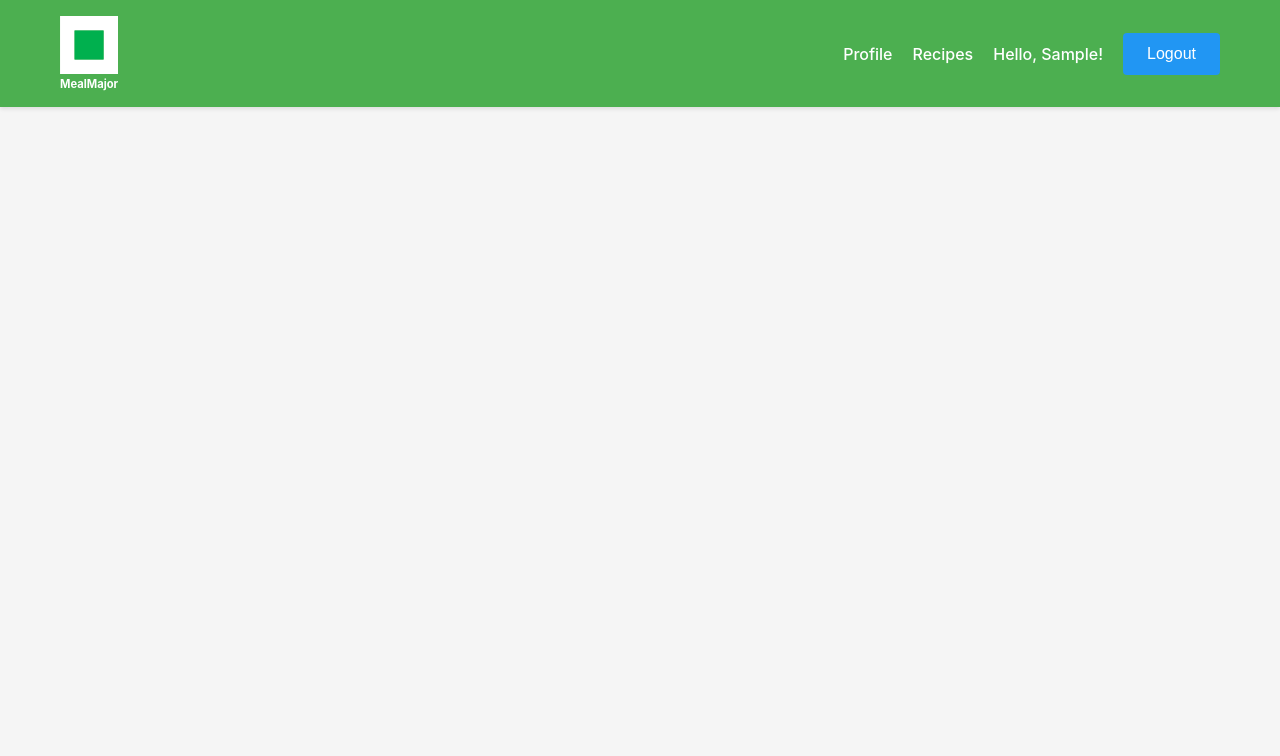
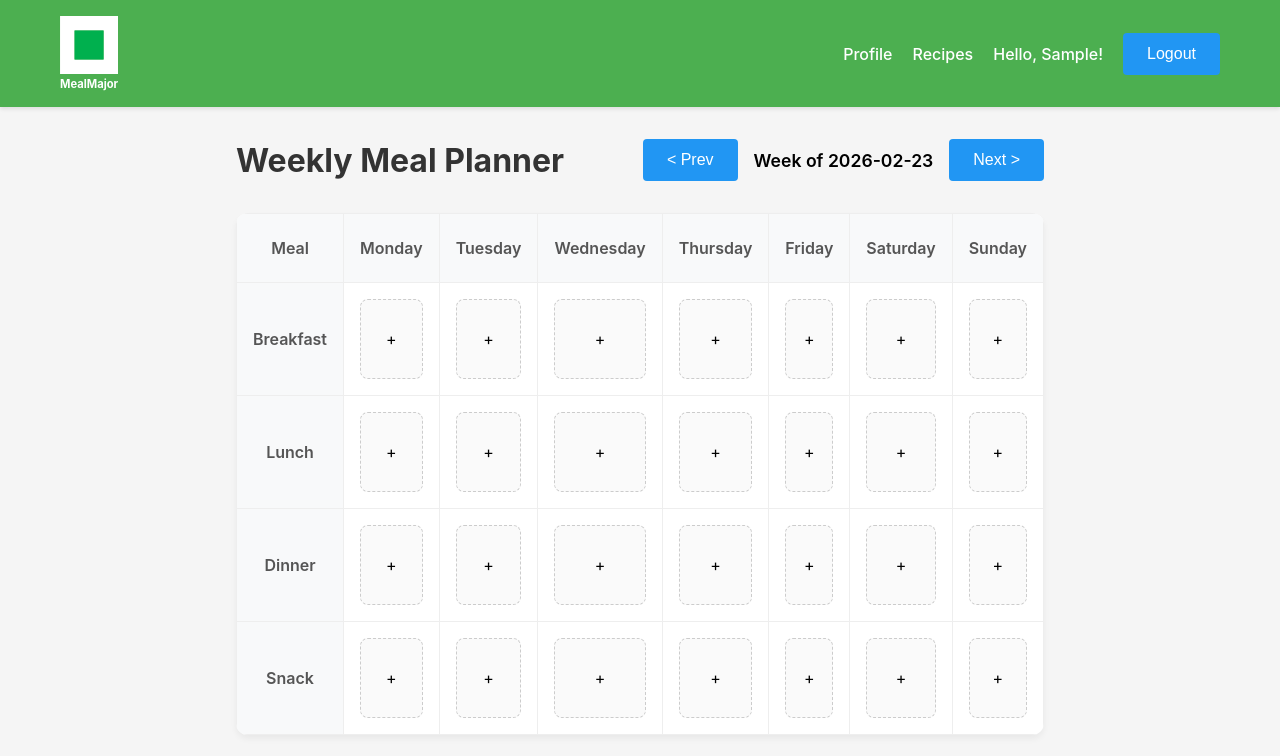
Before and after one commit to EliasYous/-Healthy-Coders--SOEN341_Project_W26, a React app in the folder frontend/: page /meal-planner in a window 1280 px wide. Shown: the top 756 px of the page. Built offline with nearby package versions, Linux system fonts and the light colour scheme; no server answers; sample sign-in values are in the browser's storage; the HTML template or start-up script is replaced by a standard one.

Commit message:
Implemented Task 54 #108

```diff
--- a/frontend/src/App.jsx
+++ b/frontend/src/App.jsx
@@ -7,6 +7,7 @@ import Register from './pages/Register';
 import Profile from './pages/Profile';
 import Home from './pages/Home';
 import Recipes from './pages/Recipes';
+import MealPlanner from './pages/MealPlanner';
 import './App.css';
 
 function App() {
@@ -34,6 +35,14 @@ function App() {
               </PrivateRoute>
             }
           />
+          <Route
+            path="/meal-planner"
+            element={
+              <PrivateRoute>
+                <MealPlanner />
+              </PrivateRoute>
+            }
+          />
         </Routes>
       </div>
     </Router>
--- /dev/null
+++ b/frontend/src/pages/MealPlanner.css
@@ -0,0 +1,111 @@
+.meal-planner-page {
+    padding: 2rem;
+    max-width: 1200px;
+    margin: 0 auto;
+    min-height: calc(100vh - 80px);
+}
+
+.planner-header {
+    display: flex;
+    justify-content: space-between;
+    align-items: center;
+    margin-bottom: 2rem;
+    flex-wrap: wrap;
+    gap: 1rem;
+}
+
+.planner-header h2 {
+    font-size: 2rem;
+    font-weight: 700;
+    color: #333;
+    margin: 0;
+}
+
+.week-controls {
+    display: flex;
+    align-items: center;
+    gap: 1rem;
+}
+
+.week-label {
+    font-weight: 600;
+    font-size: 1.1rem;
+}
+
+.planner-grid {
+    background: white;
+    border-radius: 12px;
+    box-shadow: 0 4px 6px rgba(0, 0, 0, 0.05);
+    overflow-x: auto;
+}
+
+.planner-grid table {
+    width: 100%;
+    border-collapse: collapse;
+}
+
+.planner-grid th,
+.planner-grid td {
+    border: 1px solid #eee;
+    padding: 1rem;
+    text-align: center;
+    width: 12.5%;
+}
+
+.planner-grid th {
+    background: #f8f9fa;
+    font-weight: 600;
+    color: #555;
+    padding: 1.5rem 1rem;
+}
+
+.planner-grid td {
+    vertical-align: top;
+}
+
+.meal-type-label {
+    font-weight: 600;
+    background: #f8f9fa;
+    color: #555;
+    vertical-align: middle !important;
+}
+
+.meal-type-label {
+    font-weight: 600;
+    background: #f8f9fa;
+    color: #555;
+    vertical-align: middle !important;
+}
+
+.meal-cell {
+    min-height: 80px;
+    display: flex;
+    align-items: center;
+    justify-content: center;
+    border-radius: 8px;
+    cursor: pointer;
+    transition: all 0.2s;
+    padding: 0.5rem;
+}
+
+.meal-cell.empty {
+    background: #fafafa;
+    border: 1px dashed #ccc;
+}
+
+.meal-cell.empty.add-icon {
+    font-size: 1.5rem;
+    color: #999;
+}
+
+.meal-cell.filled {
+    background: #e3f2fd;
+    border: 1px solid #bbdefb;
+}
+
+.recipe-title {
+    font-size: 0.9rem;
+    font-weight: 500;
+    color: #1976d2;
+    word-break: break-word;
+}
--- a/frontend/src/pages/MealPlanner.jsx
+++ b/frontend/src/pages/MealPlanner.jsx
@@ -1,5 +1,40 @@
 import React, { useState, useEffect, useCallback } from 'react';
 import axios from 'axios';
+import './MealPlanner.css';
+
+// constants for the meal planner
+const DAYS = ['Monday', 'Tuesday', 'Wednesday', 'Thursday', 'Friday', 'Saturday', 'Sunday'];
+const MEAL_TYPES = ['Breakfast', 'Lunch', 'Dinner', 'Snack'];
+
+// meal planner component
+const MealPlanner = () => {
+  const [mealPlans, setMealPlans] = useState([]);
+  const [loading, setLoading] = useState(true);
+
+  const getTopOfWeek = (date) => {
+    const day = date.getDay();
+    const diff = date.getDate() - day + (day === 0 ? -6 : 1);
+    const monday = new Date(date.setDate(diff));
+    monday.setHours(0,0,0,0);
+    return monday;
+  };
+
+  const [currentWeekTop, setCurrentWeekTop] = useState(() => getTopOfWeek(new Date()));
+  const weekStartDateString = currentWeekTop.toISOString().split('T')[0]; // format the date as YYYY-MM-DD
+
+  // navigation functions
+
+  const previousWeek = () => {
+    const prev = new Date(currentWeekTop);
+    prev.setDate(prev.getDate() - 7);
+    setCurrentWeekTop(prev);
+  }
+
+  const nextWeek = () => {
+    const next = new Date(currentWeekTop);
+    next.setDate(next.getDate() + 7);
+    setCurrentWeekTop(next);
+  }
 
 
   const fetchMealPlans = useCallback(async () => { //task 51
@@ -63,8 +98,8 @@ import axios from 'axios';
   };
 
 
-    const handleRemove = async () => {
-     if (!selectedSlot.existingPlanId) return;
+  const handleRemove = async () => {
+    if (!selectedSlot.existingPlanId) return;
      try {
        await axios.delete(`/api/meal-plans/${selectedSlot.existingPlanId}`);
        setShowModal(false);
@@ -74,3 +109,60 @@ import axios from 'axios';
        setErrorMsg('Failed to delete meal plan');
      }
   };
+
+  // Get each cell content
+  const getCellContent = (day, type) => {
+    const plan = mealPlans.find(mp => mp.day_of_week === day && mp.meal_type === type);
+    if (plan) {
+      return (
+         <div className="meal-cell filled">
+            <span className="recipe-title">{plan.recipe_title}</span>
+         </div>
+      );
+    }
+    return <div className="meal-cell empty"><span className="add-icon">+</span></div>;
+  };
+
+  // Render the meal planner
+  return (
+    <div className="meal-planner-page">
+      <header className="planner-header">
+         <h2>Weekly Meal Planner</h2>
+         <div className="week-controls">
+            <button className="btn btn-secondary" onClick={previousWeek}>&lt; Prev</button>
+            <span className="week-label">Week of {weekStartDateString}</span>
+            <button className="btn btn-secondary" onClick={nextWeek}>Next &gt;</button>
+         </div>
+      </header>
+
+      {loading ? (
+        <div className="empty-state">Loading your meal plan...</div>
+      ) : (
+        <div className="planner-grid">
+           <table>
+             <thead>
+               <tr>
+                 <th>Meal</th>
+                 {DAYS.map(day => <th key={day}>{day}</th>)}
+               </tr>
+             </thead>
+             <tbody>
+               {MEAL_TYPES.map(type => (
+                 <tr key={type}>
+                   <td className="meal-type-label">{type}</td>
+                   {DAYS.map(day => (
+                     <td key={`${day}-${type}`}>
+                       {getCellContent(day, type)}
+                     </td>
+                   ))}
+                 </tr>
+               ))}
+             </tbody>
+           </table>
+        </div>
+      )}
+
+    </div>
+  );
+};
+export default MealPlanner;
```
